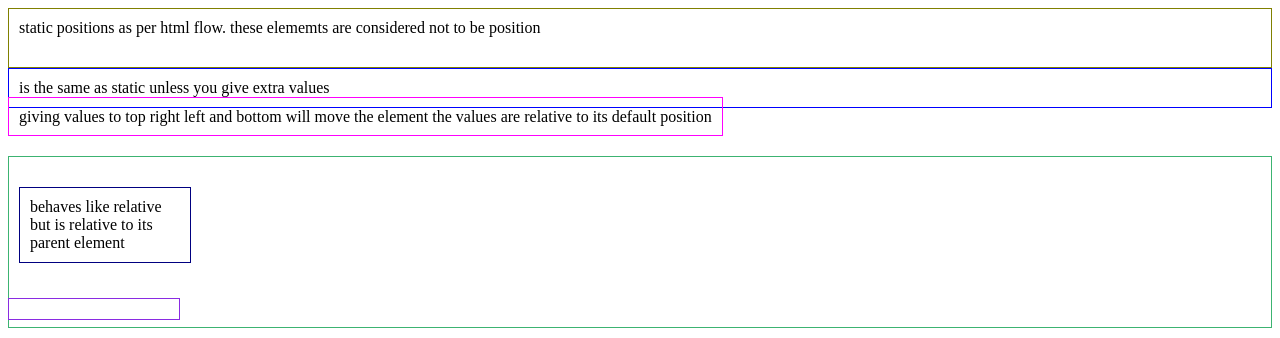
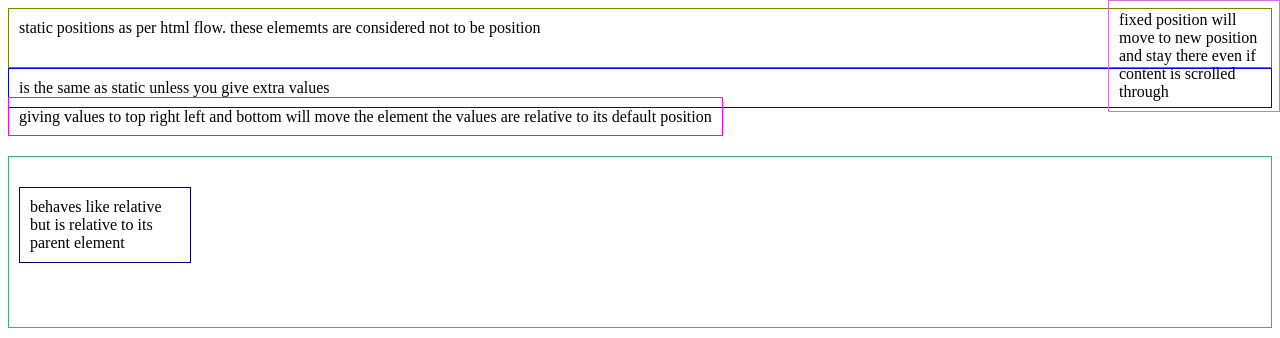
Before and after one commit to rusnakkatherine/position-property, a plain HTML site: page index.html in a window 1280 px wide. Drawn offline with Linux system fonts and the light colour scheme.

Commit message:
added font

```diff
--- a/css/styles.css
+++ b/css/styles.css
@@ -1,3 +1,6 @@
+font{
+    font-family: 'Montserrat', sans-serif;
+}
 .static{
     border: 1px solid olive;
     padding: 10px;
@@ -35,9 +38,10 @@
     position: absolute;
 }
 .fixed{
-    border: 1px solid blueviolet;
+    border: 1px solid orchid;
     padding: 10px;
     position: fixed;
     width: 150px;
-
+    top:0;
+    right: 0;
 }
--- a/index.html
+++ b/index.html
@@ -6,6 +6,7 @@
     <title>Position Property</title>
     <meta name="viewport" content="width=device-width, initial-scale=1">
     <link rel="stylesheet" type="text/css" href="css/styles.css">
+    <link href="https://fonts.googleapis.com/css?family=Montserrat" rel="stylesheet">
 </head>
 <body>
     <div class="static">static positions as per html flow. these elememts are considered not to be position</div>
@@ -14,7 +15,7 @@
     <div class="static-1">
         <div class="absolute">behaves like relative but is relative to its parent element</div>
     </div>
-    <div class="fixed"></div>
+    <div class="fixed">fixed position will move to new position and stay there even if content is scrolled through</div>
 
 
 
```
